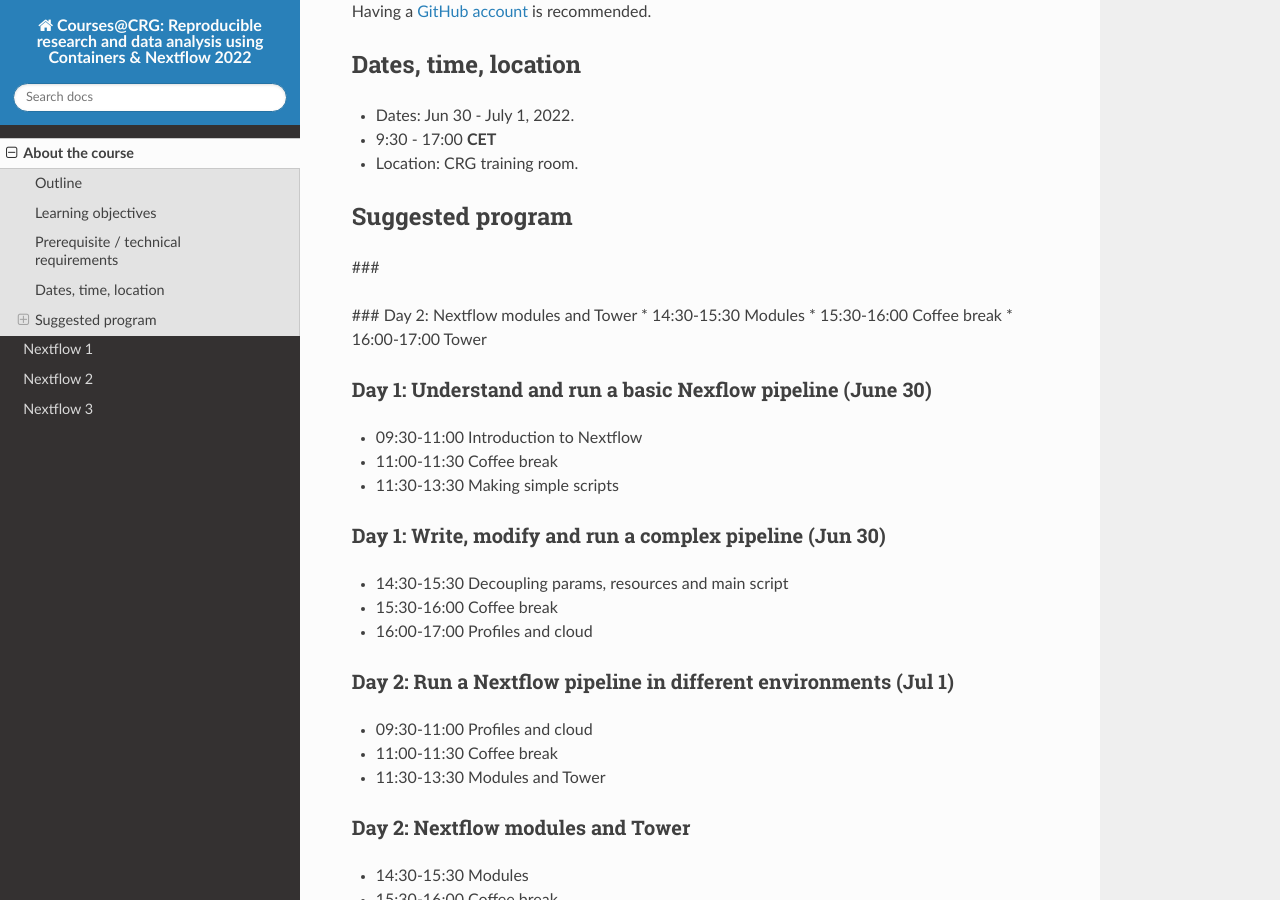
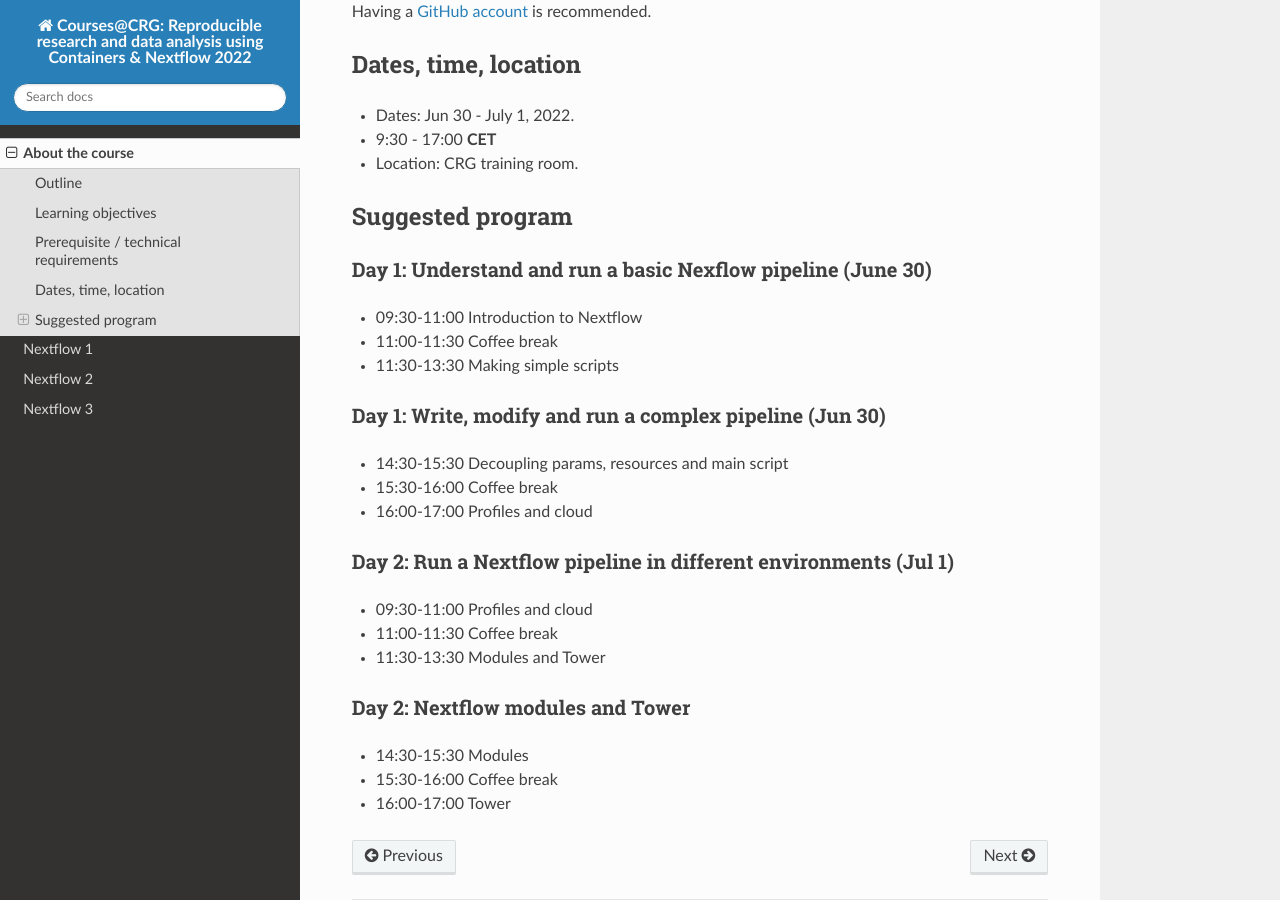
Before and after one commit to biocorecrg/CRG_Nextflow_June_2022, a Sphinx documentation site: the page built from docs/about.rst, in a window 1280 px wide and 900 px high, scrolled down 1582 px. Built offline with Sphinx 7.4.7 and the Read the Docs theme 2.0.0, drawn with Linux system fonts in a browser that asks for light colours; pages that are not in the unit, such as notebooks, are missing from menus.

Commit message:
Update about.rst

```diff
--- a/docs/about.rst
+++ b/docs/about.rst
@@ -101,19 +101,6 @@
 ============
 
 
-
-###
-
-
-### Day 2: Nextflow modules and Tower
-* 14:30-15:30 Modules
-* 15:30-16:00 Coffee break
-* 16:00-17:00 Tower
-
-
-
-
-
 .. _home-page-day1:
 
 Day 1: Understand and run a basic Nexflow pipeline (June 30)
```
